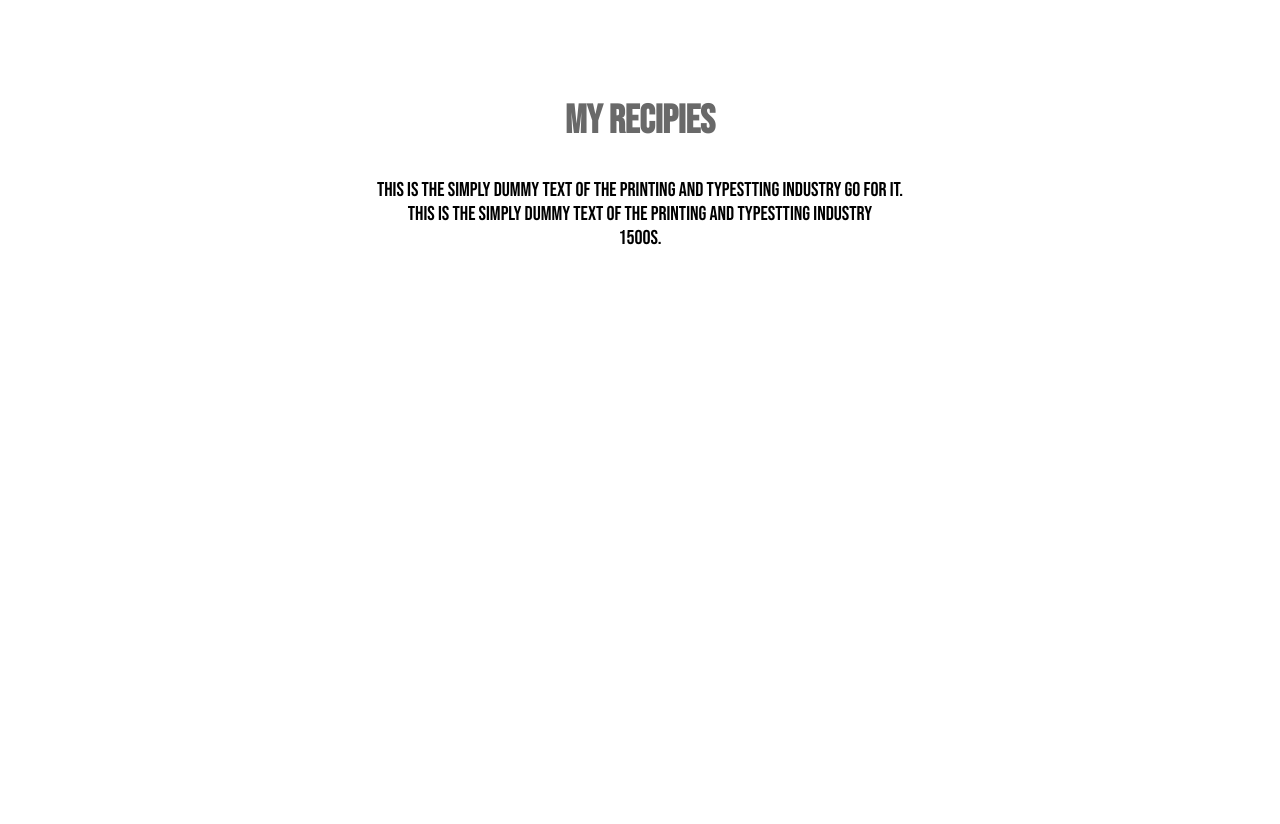
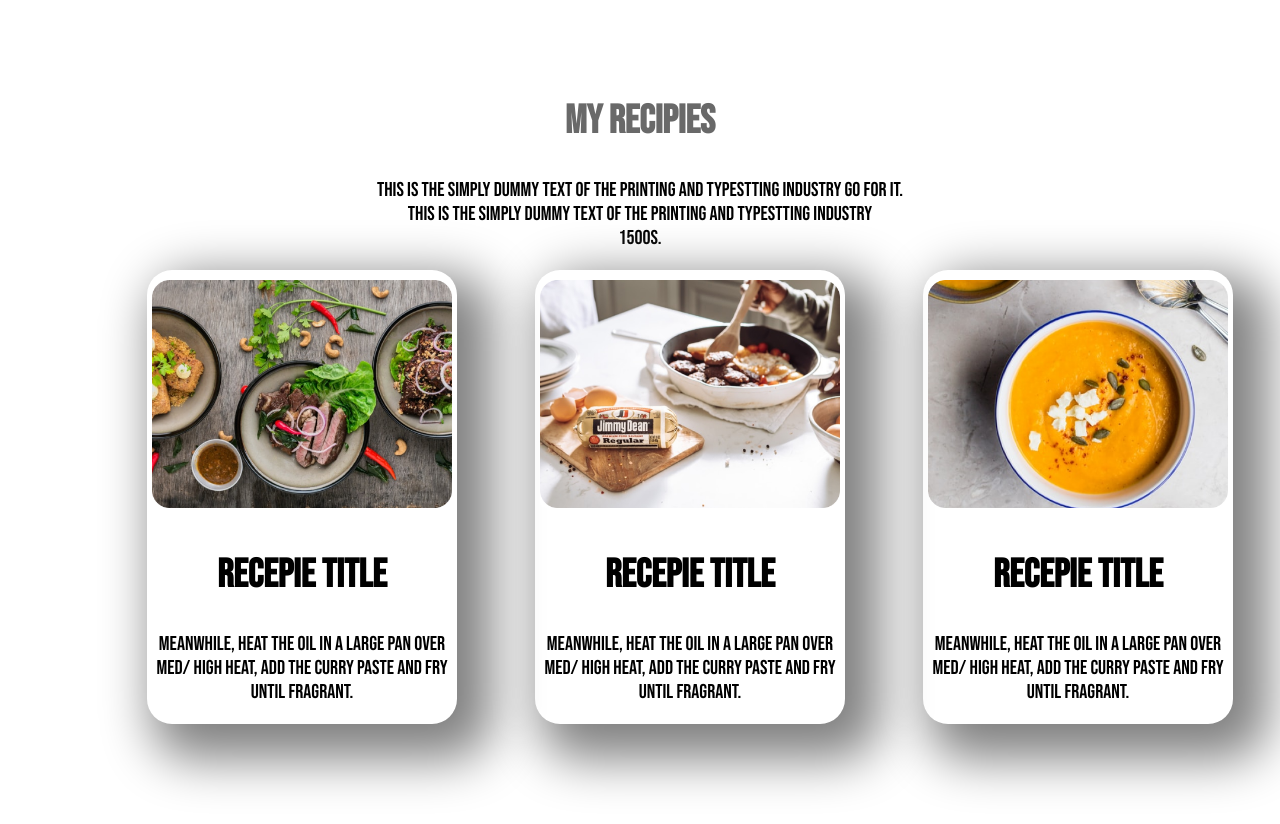
Before and after one commit to ImamHossain98/food-network-main, a plain HTML site: page index.html in a window 1280 px wide. Shown: the part 1035-1859 px from the top of the page. Before the commit the page ends 1305 px from the top, so only its background shows below. Drawn offline with Linux system fonts and the light colour scheme.

Commit message:
section 3 done

```diff
--- a/index.html
+++ b/index.html
@@ -57,6 +57,28 @@
 
         </div>
     </section>
+    <section class="major-container">
+        <div class="box-entry">
+            <img src="images/food/Project Cover1.jpg" alt="">
+            <h2>Recepie Title</h2>
+            <p>Meanwhile, heat the oil in a large pan over med/ high heat, add the curry paste and fry until fragrant.
+            </p>
+        </div>
+
+        <div class="box-entry">
+            <img src="images/food/Project Cover.jpg" alt="">
+            <h2>Recepie Title </h2>
+            <p>Meanwhile, heat the oil in a large pan over med/ high heat, add the curry paste and fry until fragrant.
+            </p>
+        </div>
+        <div class="box-entry">
+            <img src="images/food/Project Cover.png" alt="">
+            <h2>Recepie Title</h2>
+            <p>Meanwhile, heat the oil in a large pan over med/ high heat, add the curry paste and fry until fragrant.
+            </p>
+
+        </div>
+    </section>
 </body>
 
 </html>
--- a/style.css
+++ b/style.css
@@ -59,3 +59,19 @@ width: 80%;
 }
 .align-set{
     text-align: center;}
+.box-entry{
+    box-shadow: 20px 20px 50px 15px gray;
+    width: 30%;
+    margin-left:3.33%;
+    margin-right: 3.33%;
+    padding left: 20px;
+    text-align: center;
+    border-radius:25px;;
+}
+.box-entry img{
+    border: 0px solid;
+  border-radius: 10px;
+  padding: 5px;
+  width: 300px;;
+  margin-top: 5px;
+}
```
